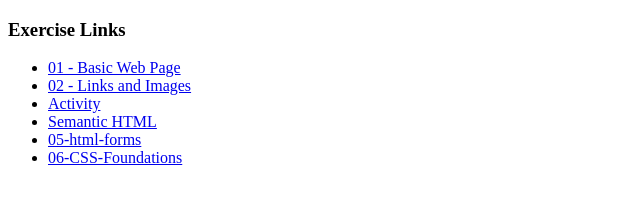
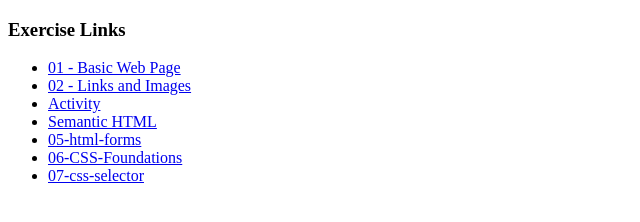
Before and after one commit to Gewist120109/wd82p, a plain HTML site: page index.html in a window 1280 px wide. Shown: the whole page, without its empty margins (0-640 px from the left). Drawn offline with Linux system fonts and the light colour scheme.

Commit message:
add link to root index file to 07-css-selector

```diff
--- a/index.html
+++ b/index.html
@@ -24,6 +24,7 @@
         <a href="05-html-forms/index.html">05-html-forms</a>
       </li>
       <li><a href="06-css-foundations/index.html">06-CSS-Foundations</a></li>
+      <li><a href="07-css-selector/index.html">07-css-selector</a></li>
     </ul>
   </body>
 </html>
```
